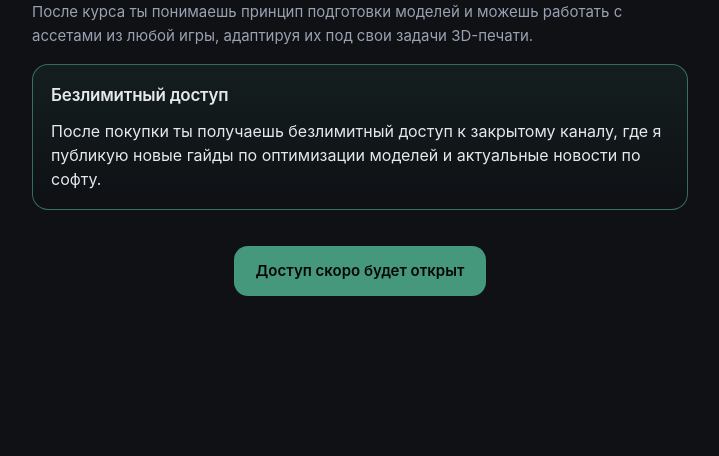
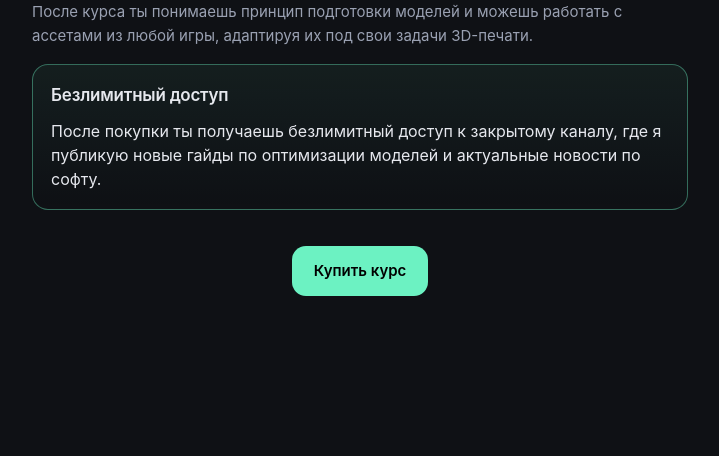
Before and after one commit to Weulon/Portfolio, a FastAPI app: page /courses/printing in a window 1280 px wide. Shown: the part 1314-1770 px from the top of the page, without its empty margins (280-999 px from the left). Run offline with FastAPI, Linux system fonts and the light colour scheme; some libraries are stand-ins or nearby versions.

Commit message:
Update course printing CTA

```diff
--- a/app/templates/course_printing.html
+++ b/app/templates/course_printing.html
@@ -101,15 +101,15 @@ body {
   text-align: center;
 }
 
-.cta button {
+.cta .cta-button {
+  display: inline-block;
   background: var(--accent);
   color: #000;
-  border: none;
   border-radius: 14px;
   padding: 14px 22px;
   font-size: 15px;
   font-weight: 600;
-  opacity: 0.6;
+  text-decoration: none;
 }
 </style>
 
@@ -196,7 +196,14 @@ body {
 
   <!-- CTA -->
   <div class="cta">
-    <button disabled>Доступ скоро будет открыт</button>
+    <a
+      class="cta-button"
+      href="https://t.me/tribute/app?startapp=dELq"
+      target="_blank"
+      rel="noopener"
+    >
+      Купить курс
+    </a>
   </div>
 
 </div>
```
